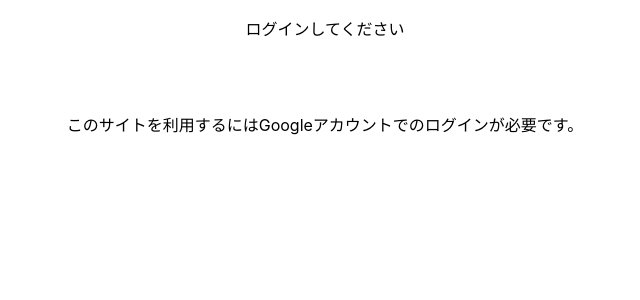
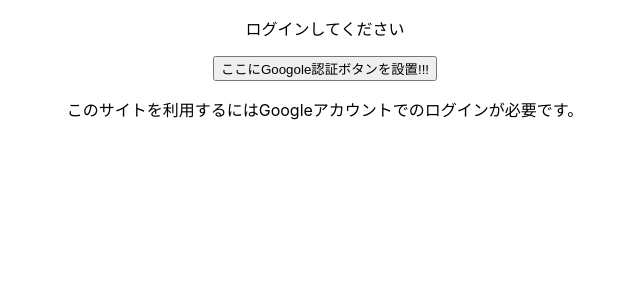
Before and after one commit to YuuHikida/GSC_frontend_react, a React (Create React App) app: page / in a window 1280 px wide. Shown: the top 300 px of the page, without its empty margins (315-955 px from the left). Built offline with nearby package versions, Linux system fonts and the light colour scheme; no server answers.

Commit message:
凄すぎるFirebase Auth...

```diff
--- a/src/components/LoginButton.jsx
+++ b/src/components/LoginButton.jsx
@@ -1,9 +1,12 @@
 import { GoogleLogin } from '@react-oauth/google';
-import { useState } from 'react';
+import { useState,useCallback } from 'react';
 import { authenticateUser } from '../api/authApi.jsx';
 import '../css/spinner.css'; // スピナーのCSSをインポート
 import { auth } from './firebase.js';
 import { getAuth, signInWithPopup, GoogleAuthProvider } from "firebase/auth";
+import { FirebaseError } from "firebase/app"; // FirebaseErrorをインポート
+
+
 
 const LoginButton = () => {
   const [userInfo, setUserInfo] = useState(null); // ユーザー情報管理
@@ -26,28 +29,34 @@ const LoginButton = () => {
       setIsLoading(false); // ローディング終了
     }
   };
-  // Furebase Refacting
-  const auth = getAuth();
-  const provider = new GoogleAuthProvider(); // ここでproviderを宣言
 
-  signInWithPopup(auth, provider).then((result) => {
-    // This gives you a Google Access Token. You can use it to access the Google API.
-    const credential = GoogleAuthProvider.credentialFromResult(result);
-    const token = credential.accessToken;
-    // The signed-in user info.
-    const user = result.user;
-    // IdP data available using getAdditionalUserInfo(result)
-    // ...
-  }).catch((error) => {
-    // Handle Errors here.
-    const errorCode = error.code;
-    const errorMessage = error.message;
-    // The email of the user's account used.
-    const email = error.customData.email;
-    // The AuthCredential type that was used.
-    const credential = GoogleAuthProvider.credentialFromError(error);
-    // ...
-  });
+  /* Furebase Refacting */
+
+  // GoogleAuthProviderのインスタンスを作成
+  const provider = new GoogleAuthProvider();
+
+  const signInWithGoogle = useCallback(async () => {
+    try {
+
+      const result = await signInWithPopup(auth, provider)
+
+      // ログイン成功時のユーザー情報
+      const user = result.user;
+      console.log("Logged in user:", user);
+
+      // Googleのアクセストークンなども取得可能
+      const credential = GoogleAuthProvider.credentialFromResult(result);
+      const token = credential.accessToken;
+
+      console.log("token is =" + token);
+      return { success: true, message: '' }
+    } catch (e) {
+      if (e instanceof FirebaseError) {
+        console.log(e)
+      }
+      return { success: false, message: 'エラーが発生しました' }
+    }
+  }, [provider])
 
 
   if (isLoading) {
@@ -71,10 +80,11 @@ const LoginButton = () => {
   return (
     <div style={{ textAlign: 'center' }}>
       <p>ログインしてください</p>
-      <GoogleLogin
+      {/* <GoogleLogin
         onSuccess={handleSuccess}
         onFailure={(error) => console.error("Googleログインエラー:", error)}
-      />
+      /> */}
+      <button onClick={signInWithGoogle}>ここにGoogole認証ボタンを設置!!!</button>
       <p>このサイトを利用するにはGoogleアカウントでのログインが必要です。</p>
     </div>
   );
```
